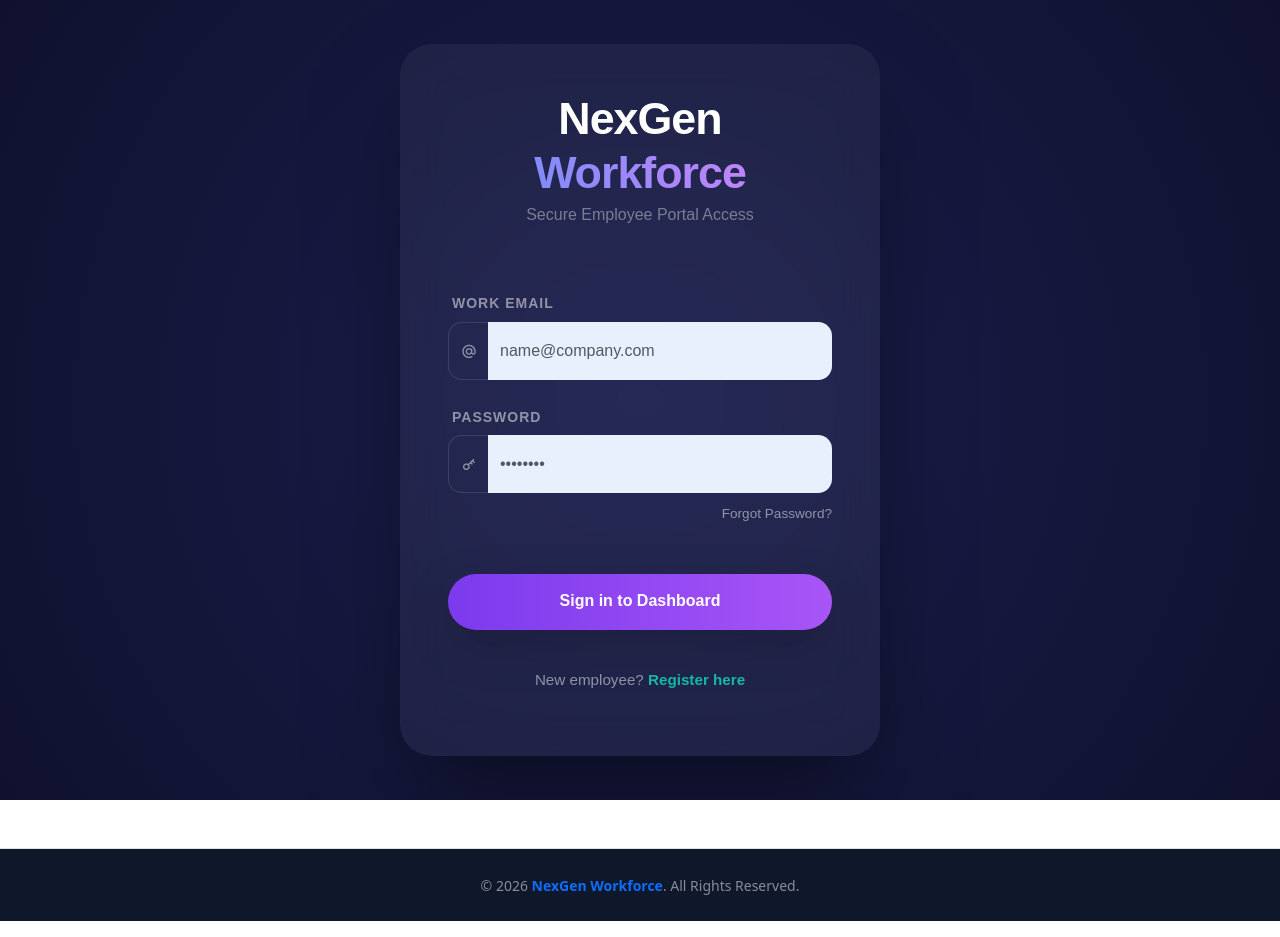
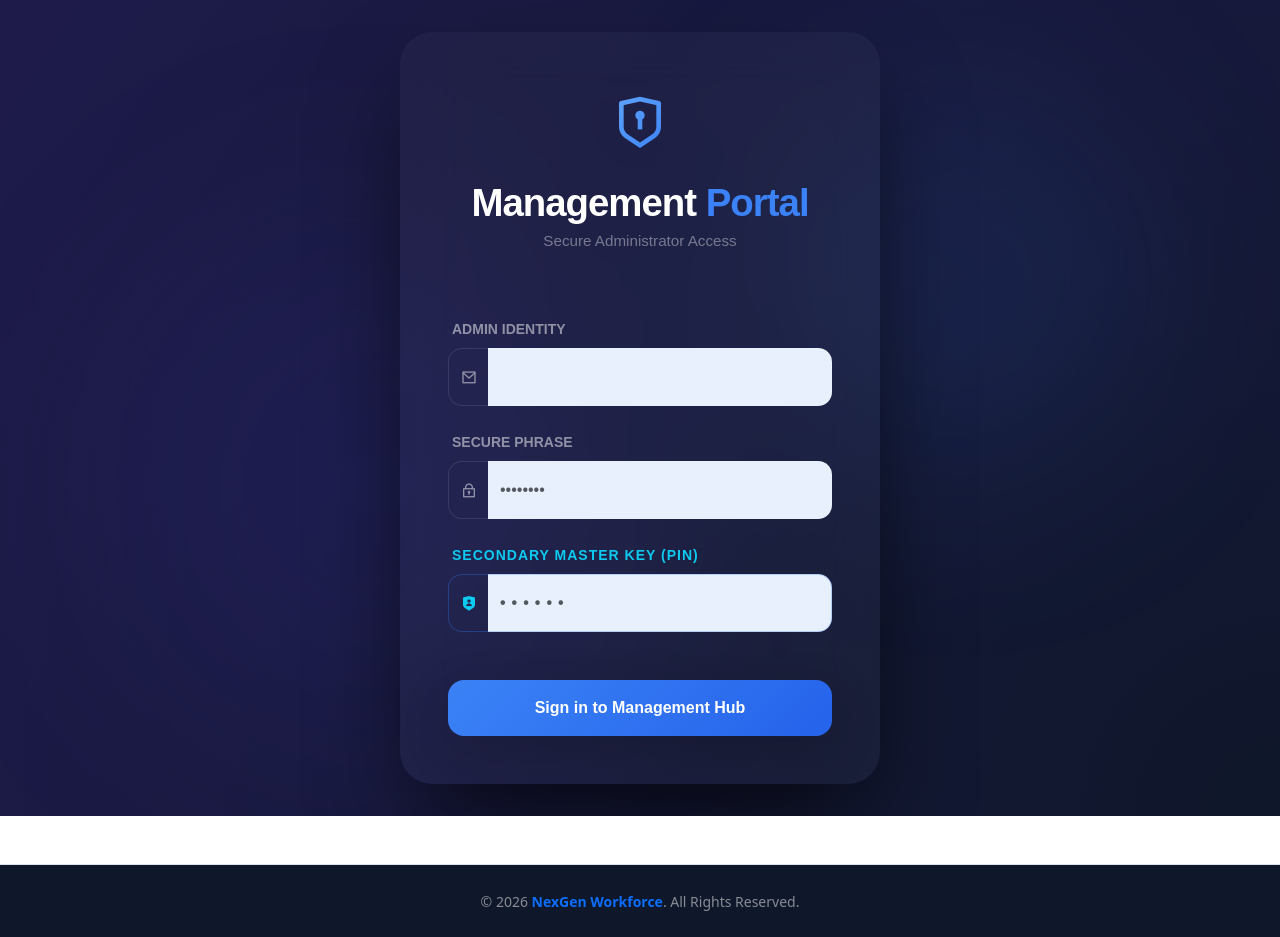
Before and after one commit to rohanmane7890/ems-backend, a React (Vite) app in the folder ems/: page / in a window 1280 px wide. Built offline with nearby package versions, Linux system fonts and the light colour scheme.

Commit message:
feat: initialize App component with React Router and protected role-based routes

```diff
--- a/ems/src/App.jsx
+++ b/ems/src/App.jsx
@@ -40,9 +40,8 @@ function App() {
         <Route path='/employees' element={<ListEmployeeComponent/>}></Route>
         <Route path='/add-employee' element={<EmployeeComponent/>}></Route>
         <Route path='/edit-employee/:id'element={<EmployeeComponent/>}></Route> */}
-          <Route path='/' element={<EmployeeLogin />} />
+          <Route path='/' element={<AdminLogin />} />
           <Route path="/login" element={<EmployeeLogin />} />
-          <Route path="/admin-login" element={<AdminLogin />} />
           <Route path="/employee-login" element={<EmployeeLogin />} />
           <Route path="/register" element={<Register />} />
 
```
